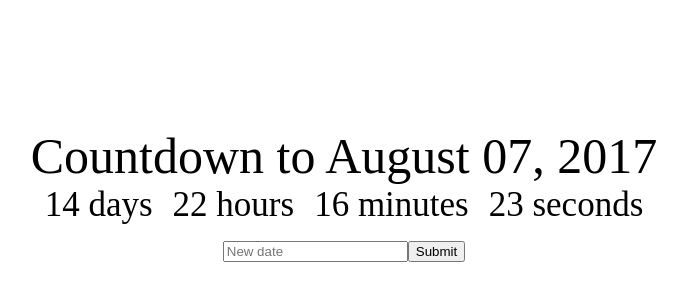
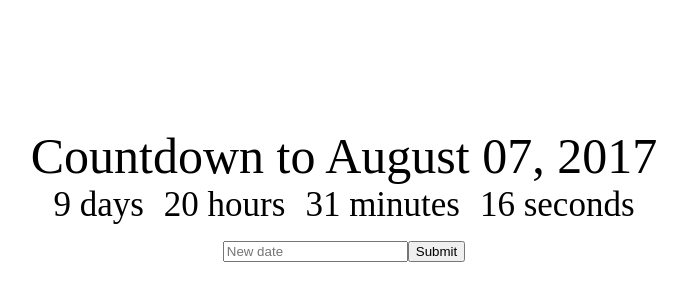
Before and after one commit to dapinitial/countdownchamp, a React (Create React App) app: page / in a window 1280 px wide. Shown: the part 126-426 px from the top of the page, without its empty margins (296-983 px from the left). Built offline with nearby package versions, Linux system fonts and the light colour scheme.

Commit message:
adding lifecycle hooks

```diff
--- a/src/Clock.jsx
+++ b/src/Clock.jsx
@@ -10,15 +10,33 @@
       minutes: 0,
       seconds: 0
     }
-    console.log('this.props', this.props);
   }
+
+  componentWillMount() {
+    this.getTimeUntil(this.props.deadline);
+  }
+
+  componentDidMount() {
+    setInterval(() => this.getTimeUntil(this.props.deadline), 1000);
+  }
+
+  getTimeUntil(deadline) {
+    const time = Date.parse(deadline) - Date.parse(new Date());
+    const seconds = Math.floor((time/1000) % 60);
+    const minutes = Math.floor((time/1000/60) % 60);
+    const hours = Math.floor(time/(1000*60*60) % 24);
+    const days = Math.floor(time/(1000*60*60*24));
+
+    this.setState({days, hours, minutes, seconds});
+  }
+
   render() {
     return (
       <div>
-        <div className="Clock-days">14 days</div>
-        <div className="Clock-hours">22 hours</div>
-        <div className="Clock-minutes">16 minutes</div>
-        <div className="Clock-seconds">23 seconds</div>
+        <div className="Clock-days">{this.state.days} days</div>
+        <div className="Clock-hours">{this.state.hours} hours</div>
+        <div className="Clock-minutes">{this.state.minutes} minutes</div>
+        <div className="Clock-seconds">{this.state.seconds} seconds</div>
       </div>
     )
   }
```
